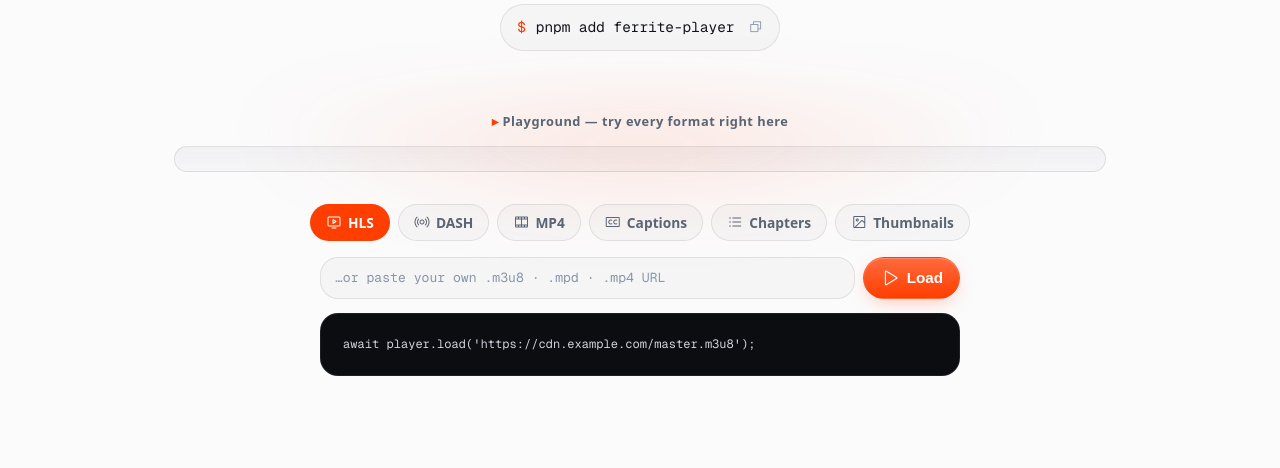
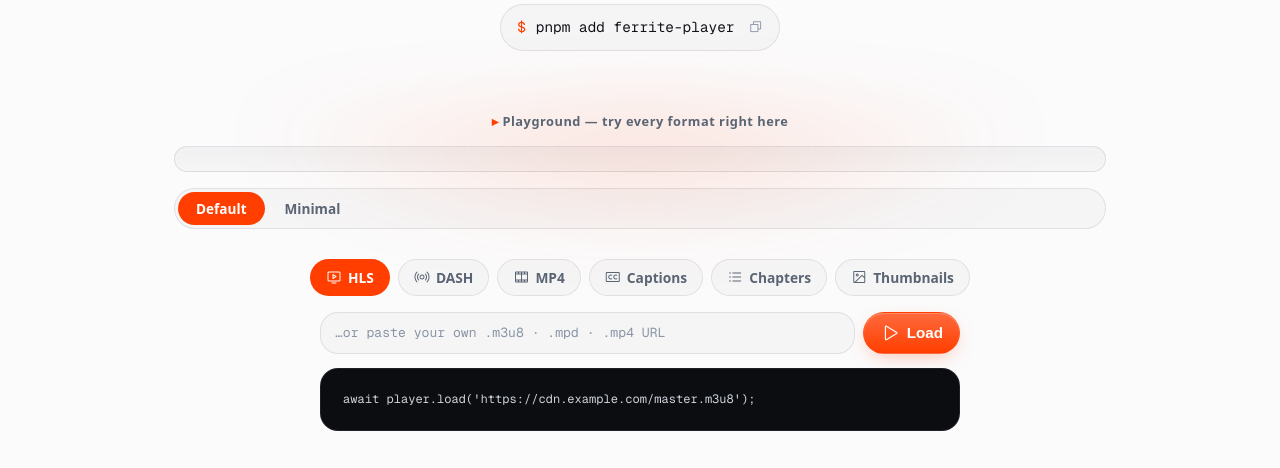
Before and after one commit to ebnsina/ferrite-player, a website built with Vite: page docs/index.html in a window 1280 px wide. Shown: the part 484-952 px from the top of the page. Built offline with nearby package versions, Linux system fonts and the light colour scheme; a web font is replaced by a local one; what shaka-player would draw is missing.

Commit message:
feat(player): default + minimal skins, Video.js-style bar
- Single glassy control bar (backdrop-blur) with inline seek, plus
  rewind/forward-10s buttons flanking play (Material replay_10/forward_10)
- Two modes via mode="minimal": default = full-width bar with
  current/total time; minimal = floating pill with a remaining-time slot
- Captions move into the settings menu (drop the standalone CC button)
- Landing: a Default/Minimal segmented toggle drives the demo player

```diff
--- a/docs/index.html
+++ b/docs/index.html
@@ -72,6 +72,10 @@
         <ferrite-player id="player" poster="./media/poster.jpg" src="./media/hls/master.m3u8"></ferrite-player>
       </div>
       <div class="playground">
+        <div class="segmented" id="modeToggle" role="tablist" aria-label="Skin mode">
+          <button data-mode="default" class="on">Default</button>
+          <button data-mode="minimal">Minimal</button>
+        </div>
         <div class="switch" id="examples"></div>
         <form class="pg-custom" id="customForm">
           <input id="customUrl" type="url" spellcheck="false" placeholder="…or paste your own .m3u8 · .mpd · .mp4 URL" />
@@ -234,6 +238,16 @@
           box.appendChild(b);
         }
 
+        const modeBox = document.getElementById('modeToggle');
+        for (const b of modeBox.children) {
+          b.onclick = () => {
+            [...modeBox.children].forEach((x) => x.classList.remove('on'));
+            b.classList.add('on');
+            if (b.dataset.mode === 'minimal') p.setAttribute('mode', 'minimal');
+            else p.removeAttribute('mode');
+          };
+        }
+
         document.getElementById('customForm').addEventListener('submit', (e) => {
           e.preventDefault();
           const url = document.getElementById('customUrl').value.trim();
--- a/docs/style.css
+++ b/docs/style.css
@@ -400,6 +400,37 @@ ferrite-player {
 }
 .switch button i {
   font-size: 1rem;
+}
+
+/* segmented mode toggle (Default / Minimal) */
+.segmented {
+  display: inline-flex;
+  align-self: center;
+  padding: 3px;
+  border: 1px solid var(--border);
+  border-radius: var(--radius-pill);
+  background: var(--surface);
+  gap: 2px;
+}
+.segmented button {
+  appearance: none;
+  border: none;
+  cursor: pointer;
+  padding: 7px 18px;
+  border-radius: var(--radius-pill);
+  background: none;
+  color: var(--muted);
+  font-family: var(--sans);
+  font-size: 0.85rem;
+  font-weight: 600;
+  transition: color 0.15s, background 0.15s;
+}
+.segmented button:hover {
+  color: var(--text);
+}
+.segmented button.on {
+  color: #fff;
+  background: var(--accent);
 }
 
 /* interactive playground */
--- a/src/core/element.ts
+++ b/src/core/element.ts
@@ -18,13 +18,14 @@ import { type LoadOptions, type PlayerState, type SubtitleSource, initialState }
  */
 export class FerritePlayer extends HTMLElement {
   static get observedAttributes() {
-    return ['src', 'poster'];
+    return ['src', 'poster', 'mode'];
   }
 
   private store = createStore<PlayerState>(initialState);
   private video!: HTMLVideoElement;
   private engine!: Engine;
   private skin?: Skin;
+  private wrap!: HTMLElement;
   private ready = false;
 
   connectedCallback(): void {
@@ -36,6 +37,8 @@ export class FerritePlayer extends HTMLElement {
     style.textContent = css;
     const wrap = document.createElement('div');
     wrap.className = 'wrap';
+    this.wrap = wrap;
+    if (this.getAttribute('mode') === 'minimal') wrap.classList.add('minimal');
     this.video = document.createElement('video');
     this.video.playsInline = true;
     if (this.hasAttribute('muted')) this.video.muted = true;
@@ -67,6 +70,10 @@ export class FerritePlayer extends HTMLElement {
     if (!this.ready) return;
     if (name === 'src' && value) void this.load(value);
     if (name === 'poster' && this.video) this.video.poster = value ?? '';
+    if (name === 'mode' && this.wrap) {
+      this.wrap.classList.toggle('minimal', value === 'minimal');
+      this.store.set({}); // re-render so the time format follows the mode
+    }
   }
 
   // --- public API ----------------------------------------------------------
--- a/src/ui/icons.ts
+++ b/src/ui/icons.ts
@@ -34,6 +34,12 @@ export const icons = {
   cast: svg(
     '<path d="M1 18v3h3a3 3 0 0 0-3-3zm0-4v2a5 5 0 0 1 5 5h2a7 7 0 0 0-7-7zm0-4v2a9 9 0 0 1 9 9h2A11 11 0 0 0 1 10zM21 3H3a2 2 0 0 0-2 2v3h2V5h18v14h-7v2h7a2 2 0 0 0 2-2V5a2 2 0 0 0-2-2z"/>',
   ),
+  back10: svg(
+    '<path d="M12 5V1L7 6l5 5V7c3.31 0 6 2.69 6 6s-2.69 6-6 6-6-2.69-6-6H4c0 4.42 3.58 8 8 8s8-3.58 8-8-3.58-8-8-8zm-1.9 11.93v-4.14h-.03l-1.29.46v.99l.79-.24v2.93h.53zm3.24-1.99c0 .32-.02.6-.07.83s-.12.42-.23.57-.24.26-.4.33-.35.1-.57.1-.41-.03-.57-.1-.3-.18-.41-.33-.19-.34-.24-.57-.08-.51-.08-.83v-.68c0-.32.02-.6.07-.83s.12-.42.23-.57.24-.26.41-.33.36-.1.58-.1.41.03.57.1.3.18.41.33.19.34.24.57.08.51.08.83v.68zm-.52-.75c0-.19-.01-.35-.04-.48s-.07-.24-.12-.32-.11-.14-.19-.17-.16-.05-.25-.05-.18.02-.25.05-.14.09-.19.17-.09.19-.12.32-.04.29-.04.48v.81c0 .19.01.35.04.48s.07.24.12.32.11.14.19.18.16.05.25.05.18-.02.25-.05.14-.09.19-.18.09-.19.11-.32.04-.29.04-.48v-.81z"/>',
+  ),
+  fwd10: svg(
+    '<path d="M4 13c0 4.4 3.6 8 8 8s8-3.6 8-8h-2c0 3.3-2.7 6-6 6s-6-2.7-6-6 2.7-6 6-6v4l5-5-5-5v4c-4.4 0-8 3.6-8 8zm5.8 2.79v-4.14h-.03l-1.29.46v.99l.79-.24v2.93h.53zm3.24-1.99c0 .32-.02.6-.07.83s-.12.42-.23.57-.24.26-.4.33-.35.1-.57.1-.41-.03-.57-.1-.3-.18-.41-.33-.19-.34-.24-.57-.08-.51-.08-.83v-.68c0-.32.02-.6.07-.83s.12-.42.23-.57.24-.26.41-.33.36-.1.58-.1.41.03.57.1.3.18.41.33.19.34.24.57.08.51.08.83v.68zm-.53-.75c0-.19-.01-.35-.04-.48s-.07-.24-.12-.32-.11-.14-.19-.17-.16-.05-.25-.05-.18.02-.25.05-.14.09-.19.17-.09.19-.12.32-.04.29-.04.48v.81c0 .19.01.35.04.48s.07.24.12.32.11.14.19.18.16.05.25.05.18-.02.25-.05.14-.09.19-.18.09-.19.11-.32.04-.29.04-.48v-.81z"/>',
+  ),
   audio: svg('<path d="M12 3v10.55A4 4 0 1 0 14 17V7h4V3h-6z"/>'),
 };
 
--- a/src/ui/skin.ts
+++ b/src/ui/skin.ts
@@ -35,7 +35,9 @@ type El =
   | 'vol'
   | 'volfill'
   | 'volthumb'
-  | 'cc'
+  | 'back10'
+  | 'fwd10'
+  | 'remain'
   | 'settings'
   | 'pip'
   | 'airplay'
@@ -117,20 +119,21 @@ export class Skin {
         </div>
       </div>
       <div class="controls">
-        <div class="seek" data-seek role="slider" aria-label="Seek" tabindex="0">
-          <div class="preview" data-preview><div class="preview-img" data-preview-img></div><span class="preview-chap" data-preview-chap></span><span class="preview-time" data-preview-time>0:00</span></div>
-          <div class="track"><div class="buf" data-buf></div><div class="played" data-played></div><div class="chapters" data-chapters></div></div><div class="thumb" data-thumb></div>
-        </div>
-        <div class="row">
+        <div class="bar">
           <button class="ctl" data-play aria-label="Play">${icons.play}</button>
+          <button class="ctl sm" data-back10 aria-label="Back 10 seconds">${icons.back10}</button>
+          <button class="ctl sm" data-fwd10 aria-label="Forward 10 seconds">${icons.fwd10}</button>
+          <span class="time" data-time>0:00</span>
+          <div class="seek" data-seek role="slider" aria-label="Seek" tabindex="0">
+            <div class="preview" data-preview><div class="preview-img" data-preview-img></div><span class="preview-chap" data-preview-chap></span><span class="preview-time" data-preview-time>0:00</span></div>
+            <div class="track"><div class="buf" data-buf></div><div class="played" data-played></div><div class="chapters" data-chapters></div></div><div class="thumb" data-thumb></div>
+          </div>
+          <span class="time rem" data-remain></span>
+          <button class="live" data-live aria-label="Go to live"><span class="dot"></span> LIVE</button>
           <div class="volwrap row" style="gap:0">
             <button class="ctl" data-mute aria-label="Mute">${icons.volume}</button>
             <div class="vol"><div class="seek" data-vol role="slider" aria-label="Volume" tabindex="0"><div class="track"><div class="played" data-volfill></div></div><div class="thumb" data-volthumb></div></div></div>
           </div>
-          <span class="time" data-time>0:00 / 0:00</span>
-          <button class="live" data-live aria-label="Go to live"><span class="dot"></span> LIVE</button>
-          <span class="spacer"></span>
-          <button class="ctl" data-cc aria-label="Subtitles">${icons.captions}</button>
           <button class="ctl" data-settings aria-label="Settings">${icons.settings}</button>
           <button class="ctl hidden" data-cast aria-label="Cast">${icons.cast}</button>
           <button class="ctl" data-airplay aria-label="AirPlay">${icons.airplay}</button>
@@ -159,7 +162,9 @@ export class Skin {
       vol: q('[data-vol]'),
       volfill: q('[data-volfill]'),
       volthumb: q('[data-volthumb]'),
-      cc: q('[data-cc]'),
+      back10: q('[data-back10]'),
+      fwd10: q('[data-fwd10]'),
+      remain: q('[data-remain]'),
       settings: q('[data-settings]'),
       pip: q('[data-pip]'),
       airplay: q('[data-airplay]'),
@@ -182,8 +187,9 @@ export class Skin {
       e.setMuted(!this.video.muted);
     };
     this.el.unmute.onclick = () => e.setMuted(false);
+    this.el.back10.onclick = () => e.seekBy(-10);
+    this.el.fwd10.onclick = () => e.seekBy(10);
     this.el.live.onclick = () => e.goToLive();
-    this.el.cc.onclick = () => this.toggleCaptions();
     this.el.settings.onclick = () => this.el.menu.classList.toggle('open');
     this.el.pip.onclick = () => this.togglePiP();
     this.el.cast.onclick = () => void this.cast?.toggle(this.store.get().src);
@@ -482,14 +488,23 @@ export class Skin {
     this.el.played.style.width = `${pct}%`;
     this.el.buf.style.width = `${dur ? (s.buffered / dur) * 100 : 0}%`;
     this.el.thumb.style.left = `${pct}%`;
-    this.el.time.textContent = s.live ? 'LIVE' : `${fmt(s.currentTime)} / ${fmt(dur)}`;
+    // Default shows "current / total"; minimal shows current + a remaining slot.
+    const minimal = w.contains('minimal');
+    if (s.live) {
+      this.el.time.textContent = 'LIVE';
+      this.el.remain.textContent = '';
+    } else if (minimal) {
+      this.el.time.textContent = fmt(s.currentTime);
+      this.el.remain.textContent = `-${fmt(Math.max(0, dur - s.currentTime))}`;
+    } else {
+      this.el.time.textContent = `${fmt(s.currentTime)} / ${fmt(dur)}`;
+      this.el.remain.textContent = '';
+    }
 
     const vpct = (s.muted ? 0 : s.volume) * 100;
     this.el.volfill.style.width = `${vpct}%`;
     this.el.volthumb.style.left = `${vpct}%`;
 
-    this.el.cc.classList.toggle('hidden', s.textTracks.length === 0);
-    this.el.cc.style.color = s.currentText >= 0 ? 'var(--fp-accent)' : '';
     this.el.err.textContent = s.error ?? '';
     this.el.unmute.classList.toggle('show', !s.paused && s.muted && !this.userMuted);
 
--- a/src/ui/styles.ts
+++ b/src/ui/styles.ts
@@ -56,25 +56,40 @@ video { width: 100%; height: 100%; display: block; background: #000; object-fit:
 @keyframes fp-spin { to { transform: rotate(360deg); } }
 @media (prefers-reduced-motion: reduce) { .spinner { animation-duration: 2s; } .big, .gradient, .controls { transition: none; } }
 
-/* controls */
+/* controls — single glassy bar (Video.js-style) with default + minimal modes */
 .controls {
-  position: absolute; inset: auto 0 0 0; padding: 0 14px 10px;
+  position: absolute; inset: auto 0 0 0;
   opacity: 0; transform: translateY(8px); transition: opacity .25s, transform .25s;
 }
 .wrap.show .controls, .wrap.paused .controls { opacity: 1; transform: none; }
+.bar {
+  display: flex; align-items: center; gap: 2px;
+  margin: 0 10px 10px; padding: 5px 8px;
+  background: rgba(14,14,17,.42); backdrop-filter: blur(14px) saturate(1.5);
+  border: 1px solid rgba(255,255,255,.09); border-radius: 16px;
+}
+/* minimal: a floating pill inset further from the edges */
+.wrap.minimal .bar {
+  margin: 0 16px 16px; padding: 6px 10px; border-radius: 999px;
+  background: rgba(14,14,17,.5); box-shadow: 0 8px 30px rgba(0,0,0,.35);
+}
 .row { display: flex; align-items: center; gap: 4px; }
-.spacer { flex: 1; }
 button.ctl {
   appearance: none; border: none; background: none; color: #fff; cursor: pointer;
-  width: 38px; height: 38px; border-radius: 9px; display: grid; place-items: center;
-  transition: background .12s, transform .1s;
+  width: 38px; height: 38px; border-radius: 999px; display: grid; place-items: center;
+  transition: background .12s, transform .1s; flex: none;
 }
+button.ctl.sm { width: 34px; height: 34px; }
 button.ctl:hover { background: rgba(255,255,255,.16); }
 button.ctl:active { transform: scale(.92); }
 button.ctl svg { width: 23px; height: 23px; fill: currentColor; }
-.time { font-variant-numeric: tabular-nums; padding: 0 8px; opacity: .92; white-space: nowrap; letter-spacing: .01em; }
+button.ctl.sm svg { width: 21px; height: 21px; }
+.time { font-variant-numeric: tabular-nums; padding: 0 6px; opacity: .92; white-space: nowrap; letter-spacing: .01em; font-size: 12.5px; flex: none; }
+.time.rem { display: none; }
+.wrap.minimal .time.rem { display: inline; }
 
 /* seek + volume sliders */
+.bar > .seek { flex: 1; min-width: 40px; margin: 0 8px; }
 .seek { position: relative; height: 18px; display: flex; align-items: center; cursor: pointer; margin: 0 4px 2px; }
 .track { position: relative; height: 4px; width: 100%; border-radius: 999px; background: rgba(255,255,255,.28); overflow: hidden; transition: height .12s; }
 .seek:hover .track, .seek:focus-visible .track { height: 6px; }
```
